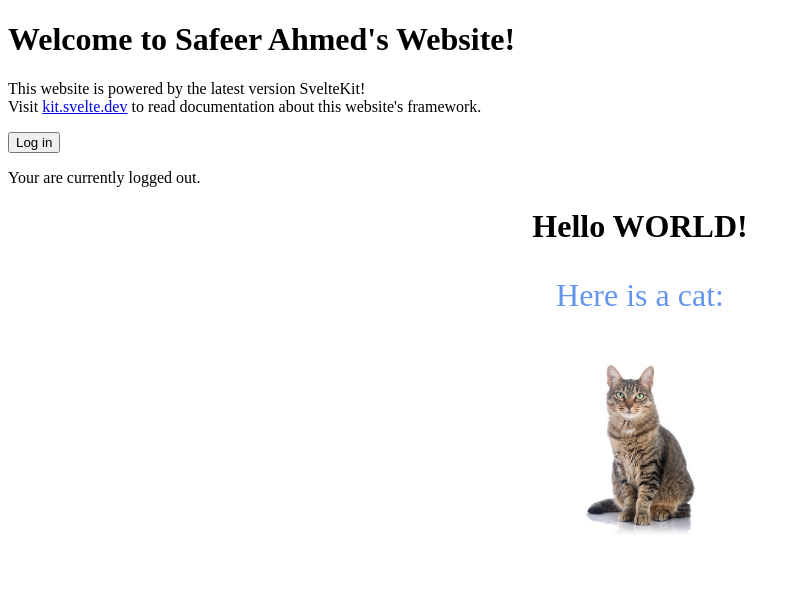
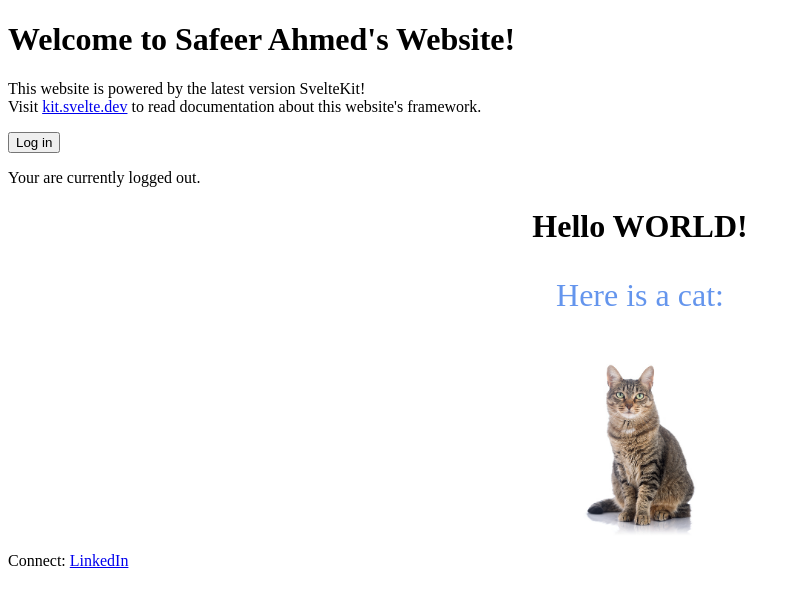
Before and after one commit to sahme73/personal-website, a SvelteKit app: page / in a window 1280 px wide. Shown: the top 604 px of the page, without its empty margins (0-800 px from the left). Built offline with nearby package versions, Linux system fonts and the light colour scheme.

Commit message:
Added a default footer for LinkedIn link.

```diff
--- a/src/routes/+page.svelte
+++ b/src/routes/+page.svelte
@@ -1,6 +1,7 @@
 <script>
-    import Component1 from './temp/component1.svelte';
-    import Component2 from './temp/component2.svelte';
+    import Component1 from './components/component1.svelte';
+    import Component2 from './components/component2.svelte';
+    import FooterComponent from './components/footer_component.svelte';
     let name = 'Safeer Ahmed';
 </script>
 
@@ -13,3 +14,4 @@
 
 <Component1/>
 <Component2/>
+<FooterComponent/>
--- /dev/null
+++ b/src/routes/components/footer_component.svelte
@@ -0,0 +1,5 @@
+<footer>
+    <p>
+        Connect: <a href="https://www.linkedin.com/in/safeer-ahmed-uiuc/">LinkedIn</a>
+    </p>
+</footer>
```
Also changed, not shown: src/routes/components/component1.svelte (renamed from src/routes/temp/component1.svelte), src/routes/components/component2.svelte (renamed from src/routes/temp/component2.svelte).
